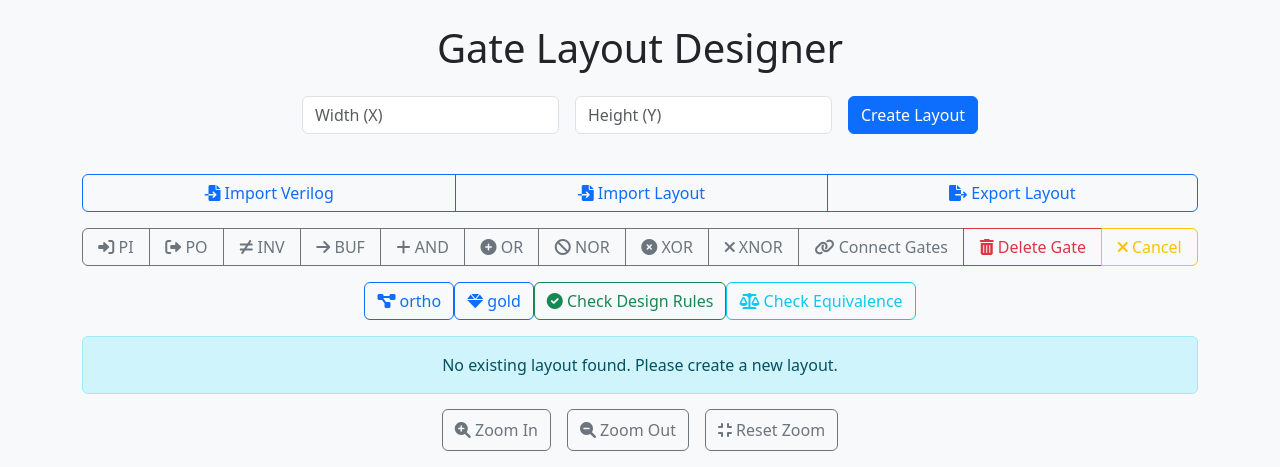
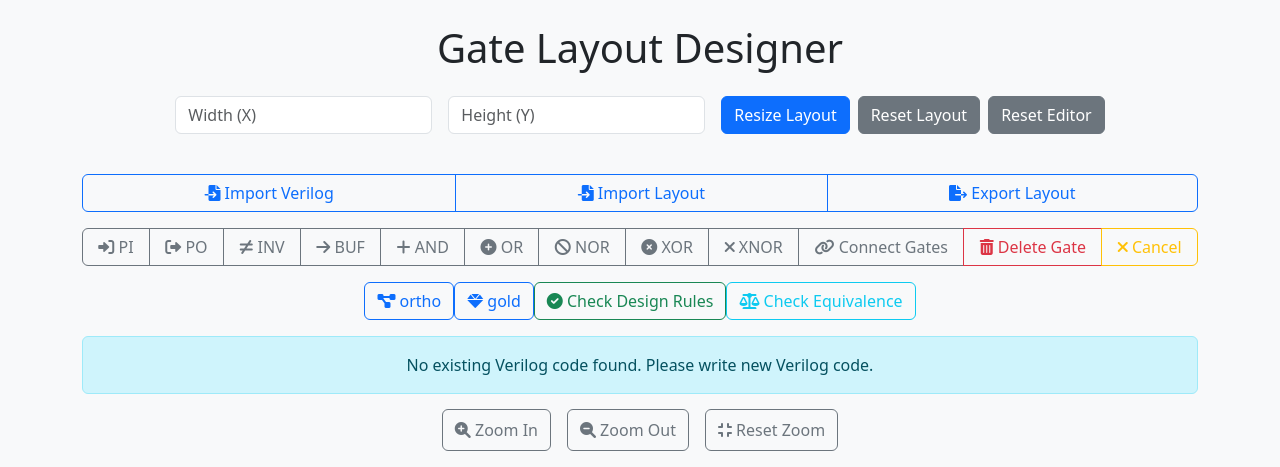
Before and after one commit to cda-tum/mnt-designer, a Flask app: page / in a window 1280 px wide. Shown: the top 467 px of the page. Run offline with Flask 2, Linux system fonts and the light colour scheme; some libraries are stand-ins or nearby versions.

Commit message:
error handling

```diff
--- a/src/mnt/designer/app.py
+++ b/src/mnt/designer/app.py
@@ -27,6 +27,9 @@ layouts = {}
 
 # In-memory storage for user networks
 networks = {}
+
+# In-memory storage for user verilog
+verilogs = {}
 
 
 @app.route("/")
@@ -58,6 +61,46 @@ def create_layout():
         return jsonify({"success": True})
     except Exception as e:
         return jsonify({"success": False, "error": str(e)})
+
+
+@app.route("/reset_layout", methods=["POST"])
+def reset_layout():
+    try:
+        data = request.json
+        x = int(data.get("x")) - 1
+        y = int(data.get("y")) - 1
+        z = 0  # Default Z value
+        layout = cartesian_gate_layout((0, 0, 0), "2DDWave", "Layout")
+
+        # Resize the existing layout
+        layout.resize((x, y, z))
+
+        session_id = session["session_id"]
+        layouts[session_id] = layout
+
+        return jsonify({"success": True})
+    except Exception as e:
+        return jsonify({"success": False, "error": str(e)})
+
+
+@app.route("/reset_editor", methods=["POST"])
+def reset_editor():
+    try:
+        session_id = session.get("session_id")
+        if not session_id:
+            return jsonify({"success": False, "error": "Session ID not found."}), 400
+
+        # Define the default Verilog code
+        default_verilog_code = ""
+
+        # Reset the editor's code to the default
+        verilogs[session_id] = default_verilog_code
+        networks[session_id] = None
+
+        return jsonify({"success": True, "code": default_verilog_code}), 200
+
+    except Exception as e:
+        return jsonify({"success": False, "error": str(e)}), 500
 
 
 @app.route("/place_gate", methods=["POST"])
@@ -472,13 +515,50 @@ def get_layout():
             return jsonify({"success": False, "error": "Layout not found."})
 
         # Extract layout data
-        layout_dimensions, gates = layout.get_layout_dimensions(layout)
-
+        layout_dimensions, gates = get_layout_information(layout)
         return jsonify(
             {"success": True, "layoutDimensions": layout_dimensions, "gates": gates}
         )
     except Exception as e:
         return jsonify({"success": False, "error": str(e)})
+
+
+@app.route("/get_bounding_box", methods=["GET"])
+def get_bounding_box():
+    try:
+        session_id = session["session_id"]
+        layout = layouts.get(session_id)
+        if not layout:
+            return jsonify({"success": False, "error": "Layout not found."})
+
+        # Extract layout data
+        _, max_coord = layout.bounding_box_2d()
+        return jsonify({"success": True, "max_x": max_coord.x, "max_y": max_coord.y})
+    except Exception as e:
+        return jsonify({"success": False, "error": str(e)})
+
+
+@app.route("/get_verilog_code", methods=["GET"])
+def get_verilog_code():
+    try:
+        # Ensure the user has a session_id
+        if "session_id" not in session:
+            return jsonify({"success": False, "error": "Session not found."}), 400
+
+        session_id = session["session_id"]
+
+        # Retrieve the Verilog code for the current session
+        code = verilogs.get(session_id)
+
+        if code is None:
+            return jsonify({"success": False, "error": "Verilog code not found."})
+
+        # Return the Verilog code
+        return jsonify({"success": True, "code": code}), 200
+
+    except Exception as e:
+        # Handle unexpected errors
+        return jsonify({"success": False, "error": str(e)}), 500
 
 
 @app.route("/save_verilog_code", methods=["POST"])
@@ -495,12 +575,15 @@ def save_verilog_code():
         # Call the function with the temporary file's name (path)
         try:
             network = read_technology_network(temp_file.name)
+        except Exception as e:
+            return jsonify({"success": False, "error": str(e)})
         finally:
             # Clean up: delete the temporary file after processing
             os.remove(temp_file.name)
 
         session_id = session["session_id"]
         networks[session_id] = network
+        verilogs[session_id] = code
 
         return jsonify({"success": True})
     except Exception as e:
@@ -533,6 +616,7 @@ def import_verilog_code():
         # Store the network in the session
         session_id = session["session_id"]
         networks[session_id] = network
+        verilogs[session_id] = code
 
         # Return the code to be displayed in the editor
         return jsonify({"success": True, "code": code})
@@ -554,6 +638,14 @@ def apply_orthogonal():
                 }
             )
 
+        if network.size() < 3:
+            return jsonify(
+                {
+                    "success": False,
+                    "error": "Network size is less than 3, indicating that not gates are present.",
+                }
+            )
+
         if network.size() > 500:
             return jsonify(
                 {
@@ -562,8 +654,22 @@ def apply_orthogonal():
                 }
             )
 
-        # Apply the orthogonal function
-        layout = orthogonal(network)
+        for po in network.pos():
+            for fanin in network.fanins(po):
+                if fanin in (0, 1):
+                    return jsonify(
+                        {
+                            "success": False,
+                            "error": f"Network has an unconnected PO: {network.get_output_name(network.po_index(po))}.",
+                        }
+                    )
+
+        try:
+            # Apply the orthogonal function
+            layout = orthogonal(network)
+        except Exception as e:
+            return jsonify({"success": False, "error": str(e)})
+
         layouts[session_id] = layout  # Update the layout in the session
 
         layout_dimensions, gates = get_layout_information(layout)
@@ -588,10 +694,28 @@ def apply_gold():
                 }
             )
 
+        if network.size() < 3:
+            return jsonify(
+                {
+                    "success": False,
+                    "error": "Network size is less than 3, indicating that not gates are present.",
+                }
+            )
+
         if network.size() > 150:
             return jsonify(
                 {"success": False, "error": "Network size exceeds 200 nodes."}
             )
+
+        for po in network.pos():
+            for fanin in network.fanins(po):
+                if fanin in (0, 1):
+                    return jsonify(
+                        {
+                            "success": False,
+                            "error": f"Network has an unconnected PO: {network.get_output_name(network.po_index(po))}.",
+                        }
+                    )
 
         # Apply gold
         params = graph_oriented_layout_design_params()
--- a/src/mnt/designer/static/js/script.js
+++ b/src/mnt/designer/static/js/script.js
@@ -4,6 +4,7 @@ $(document).ready(() => {
   let selectedSourceNode = null;
   let selectedSourceNode2 = null;
   let cy = null;
+  let valid_verilog = false;
   let layoutDimensions = { x: 0, y: 0 };
   const tileColors = {
     1: "#ffffff", // White
@@ -27,26 +28,36 @@ $(document).ready(() => {
   }
 
   // Save code to backend on change with debounce
-  editor.session.on('change', debounce(function () {
+  editor.session.on(
+    "change",
+    debounce(function () {
       let code = editor.getValue();
       $.ajax({
         url: "/save_verilog_code",
         type: "POST",
         contentType: "application/json",
         data: JSON.stringify({ code: code }),
-      success: function(data) {
+        success: function (data) {
           if (!data.success) {
-          updateMessageArea("Failed to save verilog: " + data.error, "danger");
-        }
-        else {
+            updateMessageArea(
+              "Failed to save verilog: " + data.error,
+              "danger",
+            );
+            valid_verilog = false;
+          } else {
             updateMessageArea("Updated verilog", "info");
+            valid_verilog = true;
           }
         },
-      error: function(jqXHR, textStatus, errorThrown) {
-        updateMessageArea("Error communicating with the server: " + errorThrown, "danger");
-      }
+        error: function (jqXHR, textStatus, errorThrown) {
+          updateMessageArea(
+            "Error communicating with the server: " + errorThrown,
+            "danger",
+          );
+        },
       });
-  }, 1000));
+    }, 1000),
+  );
 
   // Initialize Cytoscape instance
   function initializeCytoscape() {
@@ -98,13 +109,13 @@ $(document).ready(() => {
       layout: {
         name: "preset",
       },
-      userZoomingEnabled: true,  // Allow zooming
-      userPanningEnabled: true,  // Allow panning
-      wheelSensitivity: 0.5,     // Adjust zoom speed (optional)
+      userZoomingEnabled: true, // Allow zooming
+      userPanningEnabled: true, // Allow panning
+      wheelSensitivity: 0.5, // Adjust zoom speed (optional)
       boxSelectionEnabled: false,
-      panningEnabled: true,  // Enable panning
-      autoungrabify: true,      // Nodes cannot be grabbed (dragged)
-      autounselectify: true,    // Nodes cannot be selected
+      panningEnabled: true, // Enable panning
+      autoungrabify: true, // Nodes cannot be grabbed (dragged)
+      autounselectify: true, // Nodes cannot be selected
     });
 
     // Disable node dragging
@@ -151,6 +162,9 @@ $(document).ready(() => {
   // Load the layout from the backend
   loadLayout();
 
+  // Load the editor from the backend
+  loadEditor();
+
   function updateLayout(layoutDimensions, gates) {
     // Clear existing elements
     cy.elements().remove();
@@ -186,18 +200,18 @@ $(document).ready(() => {
   cy.nodes().ungrabify();
 
   // Panning using arrow keys
-  document.addEventListener('keydown', function(event) {
+  document.addEventListener("keydown", function (event) {
     const panAmount = 50; // Adjust this value to change pan speed
-    if (event.key === 'ArrowLeft') {
+    if (event.key === "ArrowLeft") {
       cy.panBy({ x: panAmount, y: 0 });
       event.preventDefault(); // Prevent the default scrolling behavior
-    } else if (event.key === 'ArrowRight') {
+    } else if (event.key === "ArrowRight") {
       cy.panBy({ x: -panAmount, y: 0 });
       event.preventDefault();
-    } else if (event.key === 'ArrowUp') {
+    } else if (event.key === "ArrowUp") {
       cy.panBy({ x: 0, y: panAmount });
       event.preventDefault();
-    } else if (event.key === 'ArrowDown') {
+    } else if (event.key === "ArrowDown") {
       cy.panBy({ x: 0, y: -panAmount });
       event.preventDefault();
     }
@@ -208,7 +222,7 @@ $(document).ready(() => {
     let zoomLevel = cy.zoom();
     cy.zoom({
       level: zoomLevel * 1.2, // Increase zoom by 20%
-      renderedPosition: { x: cy.width() / 2, y: cy.height() / 2 }  // Zoom towards the center
+      renderedPosition: { x: cy.width() / 2, y: cy.height() / 2 }, // Zoom towards the center
     });
   });
 
@@ -217,13 +231,13 @@ $(document).ready(() => {
     let zoomLevel = cy.zoom();
     cy.zoom({
       level: zoomLevel * 0.8, // Decrease zoom by 20%
-      renderedPosition: { x: cy.width() / 2, y: cy.height() / 2 }  // Zoom towards the center
+      renderedPosition: { x: cy.width() / 2, y: cy.height() / 2 }, // Zoom towards the center
     });
   });
 
   // Reset Zoom Button
   $("#reset-zoom").on("click", function () {
-    cy.fit();  // Reset zoom to fit the entire layout in view
+    cy.fit(); // Reset zoom to fit the entire layout in view
   });
 
   // Ortho Button Click Handler
@@ -231,6 +245,12 @@ $(document).ready(() => {
     // Disable the button to prevent multiple clicks
     $("#ortho-button").prop("disabled", true);
     updateMessageArea("Applying ortho...", "info");
+
+    if (!valid_verilog) {
+      $("#ortho-button").prop("disabled", false);
+      updateMessageArea("Verilog not valid", "danger");
+      return;
+    }
 
     $.ajax({
       url: "/apply_orthogonal",
@@ -242,36 +262,63 @@ $(document).ready(() => {
         if (data.success) {
           // Update the layout with the new data
           updateLayout(data.layoutDimensions, data.gates);
-          updateMessageArea("Created layout with ortho successfully.", "success");
+          updateMessageArea(
+            "Created layout with ortho successfully.",
+            "success",
+          );
         } else {
-          updateMessageArea("Failed to create layout using ortho: " + data.error, "danger");
+          updateMessageArea(
+            "Failed to create layout using ortho: " + data.error,
+            "danger",
+          );
         }
       },
       error: (jqXHR, textStatus, errorThrown) => {
         $("#ortho-button").prop("disabled", false); // Re-enable button
-        updateMessageArea("Error communicating with the server: " + errorThrown, "danger");
+        updateMessageArea(
+          "Error communicating with the server: " + errorThrown,
+          "danger",
+        );
       },
     });
   });
 
   // Gold Button Click Event
   $("#gold-button").on("click", function () {
+    // Disable the button to prevent multiple clicks
+    $("#gold-button").prop("disabled", true);
+    updateMessageArea("Applying gold...", "info");
+
+    if (!valid_verilog) {
+      $("#gold-button").prop("disabled", false);
+      updateMessageArea("Verilog not valid", "danger");
+      return;
+    }
+
     $.ajax({
-      url: "/apply_gold",  // Backend route for the Gold algorithm
+      url: "/apply_gold", // Backend route for the Gold algorithm
       type: "POST",
       contentType: "application/json",
       success: function (data) {
+        $("#gold-button").prop("disabled", false);
         if (data.success) {
           // Update the layout with the new data after the Gold algorithm is applied
           updateLayout(data.layoutDimensions, data.gates);
           updateMessageArea("Gold algorithm applied successfully.", "success");
         } else {
-          updateMessageArea("Failed to apply gold algorithm: " + data.error, "danger");
+          updateMessageArea(
+            "Failed to create layout using ortho: " + data.error,
+            "danger",
+          );
         }
       },
       error: function (jqXHR, textStatus, errorThrown) {
-        updateMessageArea("Error applying gold algorithm: " + errorThrown, "danger");
-      }
+        $("#gold-button").prop("disabled", false);
+        updateMessageArea(
+          "Error applying gold algorithm: " + errorThrown,
+          "danger",
+        );
+      },
     });
   });
 
@@ -303,13 +350,20 @@ $(document).ready(() => {
             // Load the code into the editor
             editor.setValue(data.code, -1); // -1 moves cursor to the beginning
             updateMessageArea("Verilog code imported successfully.", "success");
+            valid_verilog = true;
           } else {
-            updateMessageArea("Failed to import Verilog code: " + data.error, "danger");
+            updateMessageArea(
+              "Failed to import Verilog code: " + data.error,
+              "danger",
+            );
           }
         },
         error: (jqXHR, textStatus, errorThrown) => {
           $("#import-verilog-button").prop("disabled", false); // Re-enable button
-          updateMessageArea("Error communicating with the server: " + errorThrown, "danger");
+          updateMessageArea(
+            "Error communicating with the server: " + errorThrown,
+            "danger",
+          );
         },
       });
     } else {
@@ -365,31 +419,195 @@ $(document).ready(() => {
       .text(message);
   }
 
-  // Handle layout creation
+  // Handle layout creation with bounding box check
   $("#layout-form").on("submit", function (event) {
     event.preventDefault();
+
     const xDimension = parseInt($("#x-dimension").val());
     const yDimension = parseInt($("#y-dimension").val());
 
-    // Send the new dimensions to the server
+    // Frontend validation to ensure positive integers
+    if (
+      isNaN(xDimension) ||
+      isNaN(yDimension) ||
+      xDimension <= 0 ||
+      yDimension <= 0
+    ) {
+      updateMessageArea(
+        "Please enter valid positive integers for dimensions.",
+        "warning",
+      );
+      return;
+    }
+
+    // Disable the resize button to prevent multiple submissions
+    $("#resize-button").prop("disabled", true);
+
+    // First, fetch the current bounding box from the backend
+    $.ajax({
+      url: "/get_bounding_box",
+      type: "GET",
+      dataType: "json",
+      success: function (data) {
+        if (data.success) {
+          const currentMaxX = data.max_x + 1;
+          const currentMaxY = data.max_y + 1;
+
+          // Check if new dimensions are sufficient to accommodate existing gates
+          if (xDimension >= currentMaxX && yDimension >= currentMaxY) {
+            // Proceed to resize the layout
             $.ajax({
               url: "/create_layout",
               type: "POST",
               contentType: "application/json",
               data: JSON.stringify({ x: xDimension, y: yDimension }),
-      success: (data) => {
+              success: function (data) {
                 if (data.success) {
                   createGridNodes(xDimension, yDimension);
                   updateMessageArea(
                     "Layout resized successfully. Existing gates are preserved.",
                     "success",
                   );
+
+                  // Optionally, update form inputs to reflect the new dimensions
+                  $("#x-dimension").val(xDimension);
+                  $("#y-dimension").val(yDimension);
                 } else {
-          updateMessageArea("Failed to resize layout: " + data.error, "danger");
+                  updateMessageArea(
+                    "Failed to resize layout: " + data.error,
+                    "danger",
+                  );
                 }
               },
-      error: (jqXHR, textStatus, errorThrown) => {
-        updateMessageArea("Error resizing layout: " + errorThrown, "danger");
+              error: function (jqXHR, textStatus, errorThrown) {
+                updateMessageArea(
+                  "Error communicating with the server: " + errorThrown,
+                  "danger",
+                );
+              },
+              complete: function () {
+                // Re-enable the resize button after the request completes
+                $("#resize-button").prop("disabled", false);
+              },
+            });
+          } else {
+            // New dimensions are smaller than existing gates
+            updateMessageArea(
+              `Cannot resize layout to (${xDimension}, ${yDimension}) because existing gates are placed up to (${currentMaxX}, ${currentMaxY}). Please remove some gates or choose larger dimensions.`,
+              "danger",
+            );
+            // Re-enable the resize button since the operation is blocked
+            $("#resize-button").prop("disabled", false);
+          }
+        } else {
+          // Handle the case where data.success is false (application-level failure)
+          updateMessageArea(
+            "Failed to fetch bounding box: " + data.error,
+            "danger",
+          );
+          // Re-enable the resize button
+          $("#resize-button").prop("disabled", false);
+        }
+      },
+      error: function (jqXHR, textStatus, errorThrown) {
+        updateMessageArea(
+          "Error fetching current layout: " + errorThrown,
+          "danger",
+        );
+        // Re-enable the resize button in case of error
+        $("#resize-button").prop("disabled", false);
+      },
+    });
+  });
+
+  // Handle Reset Layout
+  $("#reset-layout-button").on("click", function () {
+    // Confirm the reset action with the user
+    if (
+      !confirm(
+        "Are you sure you want to reset the layout? This will remove all gates and connections.",
+      )
+    ) {
+      return; // Exit if the user cancels
+    }
+
+    // Disable the reset button to prevent multiple clicks
+    $("#reset-layout-button").prop("disabled", true);
+
+    // Show a loading message or spinner if desired
+    updateMessageArea("Resetting layout...", "info");
+
+    // Send a POST request to the /reset endpoint with current dimensions
+    $.ajax({
+      url: "/reset_layout",
+      type: "POST",
+      contentType: "application/json",
+      data: JSON.stringify({ x: layoutDimensions.x, y: layoutDimensions.y }),
+      success: function (data) {
+        if (data.success) {
+          // Reload the layout from the backend to reflect the reset
+          loadLayout();
+
+          updateMessageArea("Layout has been reset successfully.", "success");
+        } else {
+          updateMessageArea("Failed to reset layout: " + data.error, "danger");
+        }
+      },
+      error: function (jqXHR, textStatus, errorThrown) {
+        updateMessageArea(
+          "Error communicating with the server: " + errorThrown,
+          "danger",
+        );
+      },
+      complete: function () {
+        // Re-enable the reset button after the request completes
+        $("#reset-layout-button").prop("disabled", false);
+      },
+    });
+  });
+
+  // Handle Reset Editor
+  $("#reset-editor-button").on("click", function () {
+    // Confirm the reset action with the user
+    if (
+      !confirm(
+        "Are you sure you want to reset the editor? This will revert all changes made to the Verilog code.",
+      )
+    ) {
+      return; // Exit if the user cancels
+    }
+
+    // Disable the reset editor button to prevent multiple clicks
+    $("#reset-editor-button").prop("disabled", true);
+    // Optionally, disable other interactive elements or show a spinner
+    $("#spinner").removeClass("d-none");
+    updateMessageArea("Resetting editor...", "info");
+
+    // Send a POST request to the /reset_editor endpoint
+    $.ajax({
+      url: "/reset_editor",
+      type: "POST",
+      contentType: "application/json",
+      data: JSON.stringify({}),
+      success: function (data) {
+        if (data.success) {
+          // Set the editor content to the reset code
+          editor.setValue(data.code, -1); // -1 moves cursor to the start
+          updateMessageArea("Editor has been reset successfully.", "success");
+        } else {
+          updateMessageArea("Failed to reset editor: " + data.error, "danger");
+        }
+      },
+      error: function (jqXHR, textStatus, errorThrown) {
+        updateMessageArea(
+          "Error communicating with the server: " + errorThrown,
+          "danger",
+        );
+      },
+      complete: function () {
+        // Re-enable the reset editor button and hide the spinner
+        $("#reset-editor-button").prop("disabled", false);
+        $("#spinner").addClass("d-none");
       },
     });
   });
@@ -879,6 +1097,14 @@ $(document).ready(() => {
   }
 
   function deleteGate(node) {
+    const gateType = node.data("label").toLowerCase(); // Assuming labels are in uppercase like 'PI'
+
+    // Check if the gate is a PI
+    if (gateType === "pi") {
+      updateMessageArea("Cannot delete PI gates.", "danger");
+      return; // Exit the function to prevent deletion
+    }
+
     const x = node.data("x");
     const y = node.data("y");
 
@@ -1175,14 +1401,18 @@ $(document).ready(() => {
     if (equivalence === "STRONG" || equivalence === "WEAK") {
       equivalenceArea.removeClass("alert-warning").addClass("alert-success");
       equivalenceArea.find("h5").text("Network and Layout are equivalent.");
-      equivalenceArea.append(`<p>Equivalence Type: <strong>${equivalence}</strong></p>`);
+      equivalenceArea.append(
+        `<p>Equivalence Type: <strong>${equivalence}</strong></p>`,
+      );
     } else {
       equivalenceArea.removeClass("alert-success").addClass("alert-warning");
       equivalenceArea.find("h5").text("Network and Layout are not equivalent.");
       if (counter_example.length !== 0) {
         equivalenceArea.append(`<p>Counter Example: ${counter_example}</p>`);
       } else {
-        equivalenceArea.append(`<p>No counter example provided. (Network or Layout has DRVs)</p>`);
+        equivalenceArea.append(
+          `<p>No counter example provided. (Network or Layout has DRVs)</p>`,
+        );
       }
     }
     equivalenceArea.removeClass("d-none");
@@ -1284,6 +1514,10 @@ $(document).ready(() => {
           // Update gate labels after loading
           updateGateLabels();
 
+          // **Update the form input fields with the current layout dimensions**
+          $("#x-dimension").val(data.layoutDimensions.x);
+          $("#y-dimension").val(data.layoutDimensions.y);
+
           updateMessageArea("Layout loaded successfully.", "success");
         } else {
           updateMessageArea(
@@ -1293,6 +1527,35 @@ $(document).ready(() => {
         }
       },
       error: (jqXHR, textStatus, errorThrown) => {
+        updateMessageArea(
+          "Error communicating with the server: " + errorThrown,
+          "danger",
+        );
+      },
+    });
+  }
+
+  function loadEditor() {
+    $.ajax({
+      url: "/get_verilog_code", // Endpoint to fetch Verilog code
+      type: "GET",
+      dataType: "json",
+      success: function (data) {
+        if (data.success) {
+          // Load the Verilog code into the Ace Editor
+          editor.setValue(data.code, -1); // The second parameter moves the cursor to the start
+          updateMessageArea("Verilog code loaded successfully.", "success");
+          valid_verilog = true;
+        } else {
+          updateMessageArea(
+            "No existing Verilog code found. Please write new Verilog code.",
+            "info",
+          );
+          valid_verilog = false;
+        }
+      },
+      error: function (jqXHR, textStatus, errorThrown) {
+        // AJAX request failed
         updateMessageArea(
           "Error communicating with the server: " + errorThrown,
           "danger",
--- a/src/mnt/designer/templates/index.html
+++ b/src/mnt/designer/templates/index.html
@@ -52,9 +52,15 @@
             min="1"
           />
         </div>
-        <div class="col-auto">
-          <button type="submit" class="btn btn-primary mb-3">
-            Create Layout
+        <div class="col-auto d-flex align-items-center">
+          <button type="submit" class="btn btn-primary mb-3 me-2" id="resize-button">
+            Resize Layout
+          </button>
+          <button type="button" class="btn btn-secondary mb-3 me-2" id="reset-layout-button">
+            Reset Layout
+          </button>
+          <button type="button" class="btn btn-secondary mb-3" id="reset-editor-button">
+            Reset Editor
           </button>
         </div>
       </form>
```
Lines whose indentation alone changed are shown as unchanged.
